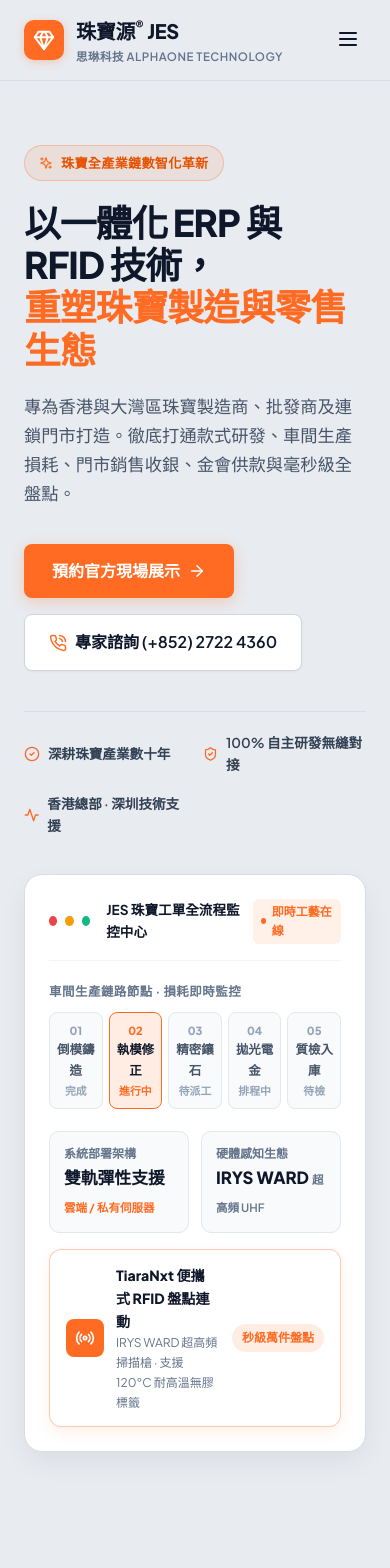
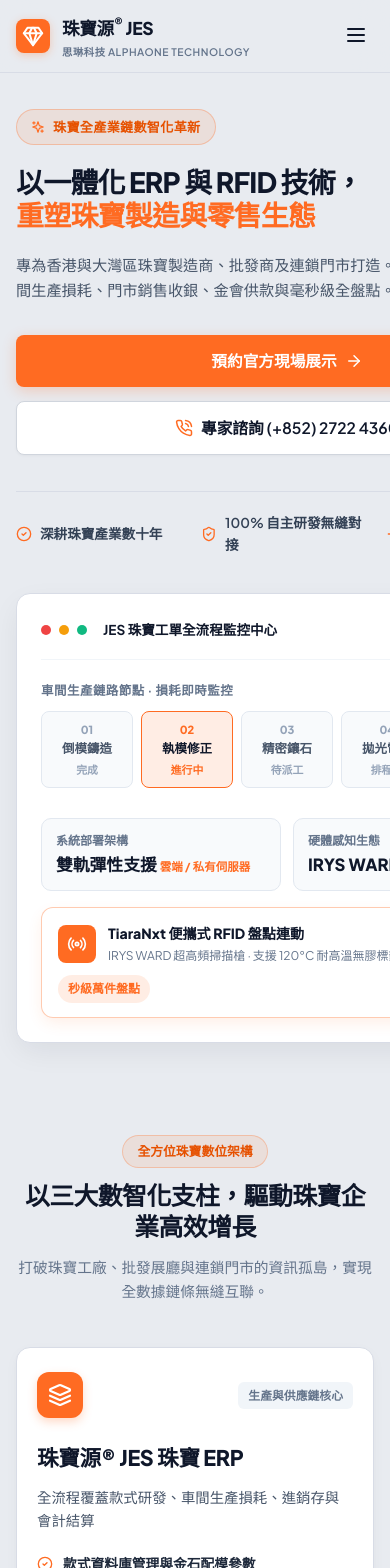
Before and after one commit to leighapollo277-coder/jewel-erp-website, a React (Vite) app: page / in a window 390 px wide. Shown: the top 1568 px of the page. Built offline with nearby package versions, Linux system fonts and the light colour scheme.

Commit message:
feat: optimize mobile responsiveness and touch layouts across landing page

```diff
--- a/src/components/landing/FaqSection.jsx
+++ b/src/components/landing/FaqSection.jsx
@@ -36,13 +36,13 @@
       id="faq"
       data-testid="faq-accordion"
       style={{
-        padding: '72px 24px',
+        padding: 'clamp(44px, 6vw, 72px) clamp(16px, 4vw, 24px)',
         maxWidth: '960px',
         margin: '0 auto',
       }}
     >
       {/* Section Header */}
-      <div style={{ textAlign: 'center', marginBottom: '44px' }}>
+      <div style={{ textAlign: 'center', marginBottom: 'clamp(28px, 4vw, 44px)' }}>
         <div
           style={{
             display: 'inline-flex',
@@ -63,7 +63,7 @@
         </div>
         <h2
           style={{
-            fontSize: 'clamp(1.9rem, 3.2vw, 2.5rem)',
+            fontSize: 'clamp(1.6rem, 3.2vw, 2.5rem)',
             fontWeight: 900,
             color: '#0F172A',
             letterSpacing: '-0.5px',
@@ -72,7 +72,7 @@
         >
           珠寶企業導入常見問題與解答
         </h2>
-        <p style={{ fontSize: '1rem', color: '#64748B' }}>
+        <p style={{ fontSize: 'clamp(0.92rem, 2.4vw, 1rem)', color: '#64748B', maxWidth: '640px', margin: '0 auto', lineHeight: 1.6 }}>
           從軟體架構、資料遷移到硬體標籤相容性，為您解碼數智化落地細節。
         </p>
       </div>
@@ -95,6 +95,7 @@
               }}
             >
               <button
+                className="faq-button"
                 onClick={() => toggle(idx)}
                 style={{
                   width: '100%',
@@ -140,6 +141,7 @@
 
               {isOpen && (
                 <div
+                  className="faq-answer"
                   style={{
                     padding: '0 24px 22px 24px',
                     fontSize: '0.94rem',
@@ -156,6 +158,24 @@
           );
         })}
       </div>
+
+      <style>{`
+        @media (max-width: 640px) {
+          .faq-button {
+            padding: 16px 18px !important;
+          }
+          .faq-button span {
+            font-size: 0.98rem !important;
+            line-height: 1.5 !important;
+          }
+          .faq-answer {
+            padding: 0 18px 18px 18px !important;
+            padding-top: 14px !important;
+            font-size: 0.9rem !important;
+            line-height: 1.6 !important;
+          }
+        }
+      `}</style>
     </section>
   );
 }
--- a/src/components/landing/FeaturePillars.jsx
+++ b/src/components/landing/FeaturePillars.jsx
@@ -52,13 +52,13 @@
       id="features"
       data-testid="feature-pillars"
       style={{
-        padding: '72px 24px',
+        padding: 'clamp(44px, 6vw, 72px) clamp(16px, 4vw, 24px)',
         maxWidth: '1280px',
         margin: '0 auto',
       }}
     >
       {/* Section Header */}
-      <div style={{ textAlign: 'center', marginBottom: '48px' }}>
+      <div style={{ textAlign: 'center', marginBottom: '44px' }}>
         <div
           style={{
             display: 'inline-block',
@@ -76,21 +76,23 @@
         </div>
         <h2
           style={{
-            fontSize: 'clamp(1.9rem, 3.2vw, 2.5rem)',
+            fontSize: 'clamp(1.55rem, 5.2vw, 2.5rem)',
             fontWeight: 900,
             color: '#0F172A',
             letterSpacing: '-0.5px',
             marginBottom: '14px',
+            lineHeight: 1.25,
           }}
         >
           以三大數智化支柱，驅動珠寶企業高效增長
         </h2>
         <p
           style={{
-            fontSize: '1.02rem',
+            fontSize: 'clamp(0.92rem, 2.4vw, 1.02rem)',
             color: '#64748B',
             maxWidth: '680px',
             margin: '0 auto',
+            lineHeight: 1.6,
           }}
         >
           打破珠寶工廠、批發展廳與連鎖門市的資訊孤島，實現全數據鏈條無縫互聯。
@@ -111,7 +113,7 @@
           return (
             <div
               key={pillar.id}
-              className="bento-card"
+              className="bento-card pillar-card"
               style={{
                 padding: '32px 28px',
                 display: 'flex',
@@ -260,6 +262,11 @@
             grid-template-columns: 1fr !important;
           }
         }
+        @media (max-width: 640px) {
+          .pillar-card {
+            padding: 24px 20px !important;
+          }
+        }
       `}</style>
     </section>
   );
--- a/src/components/landing/LandingFooter.jsx
+++ b/src/components/landing/LandingFooter.jsx
@@ -26,7 +26,7 @@
         style={{
           maxWidth: '1280px',
           margin: '0 auto',
-          padding: '64px 24px 48px 24px',
+          padding: 'clamp(36px, 5vw, 64px) clamp(16px, 4vw, 24px) clamp(24px, 4vw, 48px) clamp(16px, 4vw, 24px)',
         }}
       >
         <div
@@ -60,7 +60,7 @@
             </div>
             <h2
               style={{
-                fontSize: 'clamp(1.8rem, 2.8vw, 2.3rem)',
+                fontSize: 'clamp(1.5rem, 3.2vw, 2.3rem)',
                 fontWeight: 900,
                 color: '#FFFFFF',
                 letterSpacing: '-0.5px',
@@ -69,12 +69,12 @@
             >
               立即啟動您的珠寶數智化轉型
             </h2>
-            <p style={{ fontSize: '0.98rem', color: '#94A3B8', lineHeight: 1.65 }}>
+            <p style={{ fontSize: 'clamp(0.9rem, 2.4vw, 0.98rem)', color: '#94A3B8', lineHeight: 1.65 }}>
               歡迎親臨紅磡展示中心體驗 TiaraNxt RFID 毫秒級盤點與 JES ERP 完整車間工單排程。
             </p>
           </div>
 
-          <div style={{ display: 'flex', flexDirection: 'column', gap: '12px', minWidth: '240px' }}>
+          <div className="cta-actions" style={{ display: 'flex', flexDirection: 'column', gap: '12px', minWidth: '240px' }}>
             <a
               href="mailto:info@alphaone.technology"
               className="btn-primary"
@@ -259,6 +259,7 @@
 
         {/* Bottom Legal / Copyright */}
         <div
+          className="footer-legal-bar"
           style={{
             display: 'flex',
             alignItems: 'center',
@@ -295,6 +296,28 @@
             gap: 24px !important;
           }
         }
+        @media (max-width: 640px) {
+          .cta-banner {
+            padding: 28px 20px !important;
+            border-radius: 16px !important;
+            gap: 24px !important;
+          }
+          .cta-actions {
+            width: 100% !important;
+            min-width: 0 !important;
+          }
+          .cta-actions a {
+            width: 100% !important;
+            box-sizing: border-box !important;
+            text-align: center !important;
+            justify-content: center !important;
+          }
+          .footer-legal-bar {
+            flex-direction: column !important;
+            align-items: flex-start !important;
+            gap: 8px !important;
+          }
+        }
       `}</style>
     </footer>
   );
--- a/src/components/landing/LandingHero.jsx
+++ b/src/components/landing/LandingHero.jsx
@@ -16,8 +16,9 @@
   return (
     <section
       data-testid="hero-section"
+      className="hero-section"
       style={{
-        padding: '64px 24px 80px 24px',
+        padding: 'clamp(36px, 6vw, 64px) clamp(16px, 4vw, 24px) clamp(48px, 8vw, 80px) clamp(16px, 4vw, 24px)',
         maxWidth: '1280px',
         margin: '0 auto',
       }}
@@ -56,13 +57,14 @@
 
           {/* 大大隻字 Bold Headline */}
           <h1
+            className="hero-title"
             style={{
-              fontSize: 'clamp(2.3rem, 4.2vw, 3.4rem)',
+              fontSize: 'clamp(1.75rem, 6.2vw, 3.4rem)',
               fontWeight: 900,
-              lineHeight: 1.15,
+              lineHeight: 1.2,
               color: '#0F172A',
-              letterSpacing: '-1px',
-              marginBottom: '22px',
+              letterSpacing: '-0.8px',
+              marginBottom: '20px',
             }}
           >
             以一體化 ERP 與 RFID 技術，
@@ -73,11 +75,12 @@
 
           {/* Subtitle */}
           <p
+            className="hero-subtitle"
             style={{
-              fontSize: '1.08rem',
+              fontSize: 'clamp(0.95rem, 2.5vw, 1.08rem)',
               lineHeight: 1.68,
               color: '#475569',
-              marginBottom: '36px',
+              marginBottom: '32px',
               maxWidth: '560px',
             }}
           >
@@ -86,20 +89,21 @@
 
           {/* Dual CTAs */}
           <div
+            className="hero-cta-group"
             style={{
               display: 'flex',
               alignItems: 'center',
-              gap: '16px',
+              gap: '14px',
               flexWrap: 'wrap',
-              marginBottom: '40px',
+              marginBottom: '36px',
             }}
           >
             <a
               href="#contact"
               className="btn-primary"
               style={{
-                fontSize: '1rem',
-                padding: '14px 28px',
+                fontSize: '0.98rem',
+                padding: '13px 26px',
               }}
             >
               預約官方現場展示
@@ -109,8 +113,8 @@
               href="tel:+85227224360"
               className="btn-secondary"
               style={{
-                fontSize: '1rem',
-                padding: '14px 24px',
+                fontSize: '0.98rem',
+                padding: '13px 22px',
               }}
             >
               <PhoneCall size={18} color="#FF6B22" />
@@ -120,10 +124,11 @@
 
           {/* Trust Value Badges */}
           <div
+            className="hero-trust-grid"
             style={{
               display: 'grid',
               gridTemplateColumns: 'repeat(auto-fit, minmax(160px, 1fr))',
-              gap: '16px',
+              gap: '14px',
               paddingTop: '20px',
               borderTop: '1px solid #D8DCE6',
             }}
@@ -226,6 +231,7 @@
                 車間生產鏈路節點 · 損耗即時監控
               </div>
               <div
+                className="hero-process-steps"
                 style={{
                   display: 'grid',
                   gridTemplateColumns: 'repeat(5, 1fr)',
@@ -242,6 +248,7 @@
                 ].map((item, idx) => (
                   <div
                     key={idx}
+                    className="hero-process-item"
                     style={{
                       padding: '8px 4px',
                       borderRadius: '8px',
@@ -326,6 +333,7 @@
 
             {/* Secondary Hardware Floating Card: TiaraNxt RFID Ecosystem */}
             <div
+              className="hero-rfid-card"
               style={{
                 backgroundColor: '#FFFFFF',
                 borderRadius: '12px',
@@ -364,6 +372,7 @@
                 </div>
               </div>
               <div
+                className="hero-rfid-badge"
                 style={{
                   fontSize: '0.75rem',
                   fontWeight: 800,
@@ -388,6 +397,35 @@
             gap: 36px !important;
           }
         }
+        @media (max-width: 640px) {
+          .hero-cta-group {
+            flex-direction: column !important;
+            width: 100% !important;
+          }
+          .hero-cta-group a {
+            width: 100% !important;
+            text-align: center !important;
+          }
+          .hero-process-steps {
+            display: flex !important;
+            overflow-x: auto !important;
+            gap: 8px !important;
+            padding-bottom: 8px !important;
+            -webkit-overflow-scrolling: touch !important;
+          }
+          .hero-process-item {
+            min-width: 92px !important;
+            flex-shrink: 0 !important;
+          }
+          .hero-rfid-card {
+            flex-direction: column !important;
+            align-items: flex-start !important;
+            gap: 10px !important;
+          }
+          .hero-rfid-badge {
+            align-self: flex-start !important;
+          }
+        }
       `}</style>
     </section>
   );
--- a/src/components/landing/LandingNavbar.jsx
+++ b/src/components/landing/LandingNavbar.jsx
@@ -27,6 +27,7 @@
       }}
     >
       <div
+        className="nav-container"
         style={{
           maxWidth: '1280px',
           margin: '0 auto',
@@ -47,6 +48,7 @@
           }}
         >
           <div
+            className="nav-logo-icon"
             style={{
               width: '40px',
               height: '40px',
@@ -64,6 +66,7 @@
           <div>
             <div style={{ display: 'flex', alignItems: 'center', gap: '6px' }}>
               <span
+                className="nav-logo-text"
                 style={{
                   fontWeight: 900,
                   fontSize: '1.25rem',
@@ -75,6 +78,7 @@
               </span>
             </div>
             <div
+              className="nav-sub-text"
               style={{
                 fontSize: '0.72rem',
                 color: '#64748B',
@@ -237,6 +241,22 @@
             display: block !important;
           }
         }
+        @media (max-width: 640px) {
+          .nav-container {
+            padding: 12px 16px !important;
+          }
+          .nav-logo-icon {
+            width: 34px !important;
+            height: 34px !important;
+            border-radius: 8px !important;
+          }
+          .nav-logo-text {
+            font-size: 1.1rem !important;
+          }
+          .nav-sub-text {
+            font-size: 0.65rem !important;
+          }
+        }
       `}</style>
     </nav>
   );
--- a/src/components/landing/ProcessBentoGrid.jsx
+++ b/src/components/landing/ProcessBentoGrid.jsx
@@ -28,13 +28,13 @@
       id="process"
       data-testid="bento-grid"
       style={{
-        padding: '72px 24px',
+        padding: 'clamp(44px, 6vw, 72px) clamp(16px, 4vw, 24px)',
         maxWidth: '1280px',
         margin: '0 auto',
       }}
     >
       {/* Section Header */}
-      <div style={{ textAlign: 'center', marginBottom: '48px' }}>
+      <div style={{ textAlign: 'center', marginBottom: '44px' }}>
         <div
           style={{
             display: 'inline-block',
@@ -52,21 +52,23 @@
         </div>
         <h2
           style={{
-            fontSize: 'clamp(1.9rem, 3.2vw, 2.5rem)',
+            fontSize: 'clamp(1.55rem, 5.2vw, 2.5rem)',
             fontWeight: 900,
             color: '#0F172A',
             letterSpacing: '-0.5px',
             marginBottom: '14px',
+            lineHeight: 1.25,
           }}
         >
           珠寶製造閉環工藝流轉與核心模組
         </h2>
         <p
           style={{
-            fontSize: '1.02rem',
+            fontSize: 'clamp(0.92rem, 2.4vw, 1.02rem)',
             color: '#64748B',
             maxWidth: '680px',
             margin: '0 auto',
+            lineHeight: 1.6,
           }}
         >
           專為珠寶工廠研發之嚴謹工作流，從款式資料建立到 RFID 標籤綁定入庫，步步受控、毫釐不差。
@@ -84,7 +86,7 @@
       >
         {/* Left Bento: Detailed Workshop Process Flow */}
         <div
-          className="bento-card"
+          className="bento-card bento-detail-card"
           style={{
             padding: '32px',
             display: 'flex',
@@ -134,12 +136,13 @@
               </span>
             </div>
 
-            <p style={{ fontSize: '0.9rem', color: '#475569', lineHeight: 1.6, marginBottom: '28px' }}>
+            <p style={{ fontSize: '0.9rem', color: '#475569', lineHeight: 1.6, marginBottom: '24px' }}>
               每道工序交收記錄實物重量與損耗。工單跨組流轉時，系統即時核銷金料領發與回收，確保貴金屬零流失。
             </p>
 
             {/* Step-by-Step Flow Nodes */}
             <div
+              className="bento-stage-grid"
               style={{
                 display: 'grid',
                 gridTemplateColumns: 'repeat(auto-fit, minmax(130px, 1fr))',
@@ -195,6 +198,7 @@
 
           {/* Bottom Highlight */}
           <div
+            className="bento-highlight-bar"
             style={{
               padding: '16px',
               backgroundColor: '#F1F5F9',
@@ -206,7 +210,7 @@
             }}
           >
             <div style={{ display: 'flex', alignItems: 'center', gap: '8px' }}>
-              <Sparkles size={16} color="#FF6B22" />
+              <Sparkles size={16} color="#FF6B22" style={{ flexShrink: 0 }} />
               <span style={{ fontSize: '0.85rem', fontWeight: 700, color: '#1E293B' }}>
                 生產工序過數與工單流轉即時核對 · 支援雲端與獨立伺服器雙軌
               </span>
@@ -229,7 +233,7 @@
         {/* Right Bento: 7 Core ERP Modules Matrix (Option A: 100% Official Appendix 1) */}
         <div
           id="modules"
-          className="bento-card"
+          className="bento-card bento-detail-card"
           style={{
             padding: '32px',
             display: 'flex',
@@ -256,6 +260,7 @@
                   alignItems: 'center',
                   justifyContent: 'center',
                   color: '#FFFFFF',
+                  flexShrink: 0,
                 }}
               >
                 <Database size={20} />
@@ -281,6 +286,7 @@
               {erpModules.map((mod, idx) => (
                 <div
                   key={idx}
+                  className="module-item"
                   style={{
                     padding: '13px 16px',
                     backgroundColor: '#F8FAFC',
@@ -308,6 +314,7 @@
                     </div>
                   </div>
                   <span
+                    className="module-code"
                     style={{
                       fontSize: '0.75rem',
                       fontWeight: 600,
@@ -327,6 +334,7 @@
 
           <div
             id="rfid"
+            className="bento-rwlink-card"
             style={{
               padding: '16px',
               borderRadius: '10px',
@@ -335,6 +343,7 @@
               display: 'flex',
               alignItems: 'center',
               justifyContent: 'space-between',
+              gap: '12px',
             }}
           >
             <div>
@@ -348,7 +357,7 @@
             <a
               href="#contact"
               className="btn-primary"
-              style={{ padding: '8px 14px', fontSize: '0.8rem' }}
+              style={{ padding: '8px 14px', fontSize: '0.8rem', whiteSpace: 'nowrap' }}
             >
               技術諮詢
             </a>
@@ -362,6 +371,46 @@
             grid-template-columns: 1fr !important;
           }
         }
+        @media (max-width: 640px) {
+          .bento-detail-card {
+            padding: 20px 16px !important;
+          }
+          .bento-stage-grid {
+            grid-template-columns: repeat(2, 1fr) !important;
+            gap: 8px !important;
+          }
+          .bento-highlight-bar {
+            flex-direction: column !important;
+            align-items: flex-start !important;
+            gap: 10px !important;
+          }
+          .bento-highlight-bar a {
+            align-self: flex-start !important;
+          }
+          .module-item {
+            flex-direction: column !important;
+            align-items: flex-start !important;
+            gap: 6px !important;
+            padding: 10px 12px !important;
+          }
+          .module-code {
+            align-self: flex-start !important;
+          }
+          .bento-rwlink-card {
+            flex-direction: column !important;
+            align-items: stretch !important;
+            gap: 12px !important;
+          }
+          .bento-rwlink-card a {
+            text-align: center !important;
+            justify-content: center !important;
+          }
+        }
+        @media (max-width: 380px) {
+          .bento-stage-grid {
+            grid-template-columns: 1fr !important;
+          }
+        }
       `}</style>
     </section>
   );
--- a/src/index.css
+++ b/src/index.css
@@ -325,7 +325,21 @@
 
 @media (max-width: 768px) {
   .section-padding {
-    padding: 70px 0;
+    padding: 56px 0;
+  }
+  .container {
+    padding: 0 16px;
+  }
+}
+
+@media (max-width: 640px) {
+  .btn-primary, .btn-secondary {
+    width: 100%;
+    min-height: 48px;
+    font-size: 0.95rem;
+  }
+  .bento-card {
+    border-radius: 14px;
   }
 }
 
```
